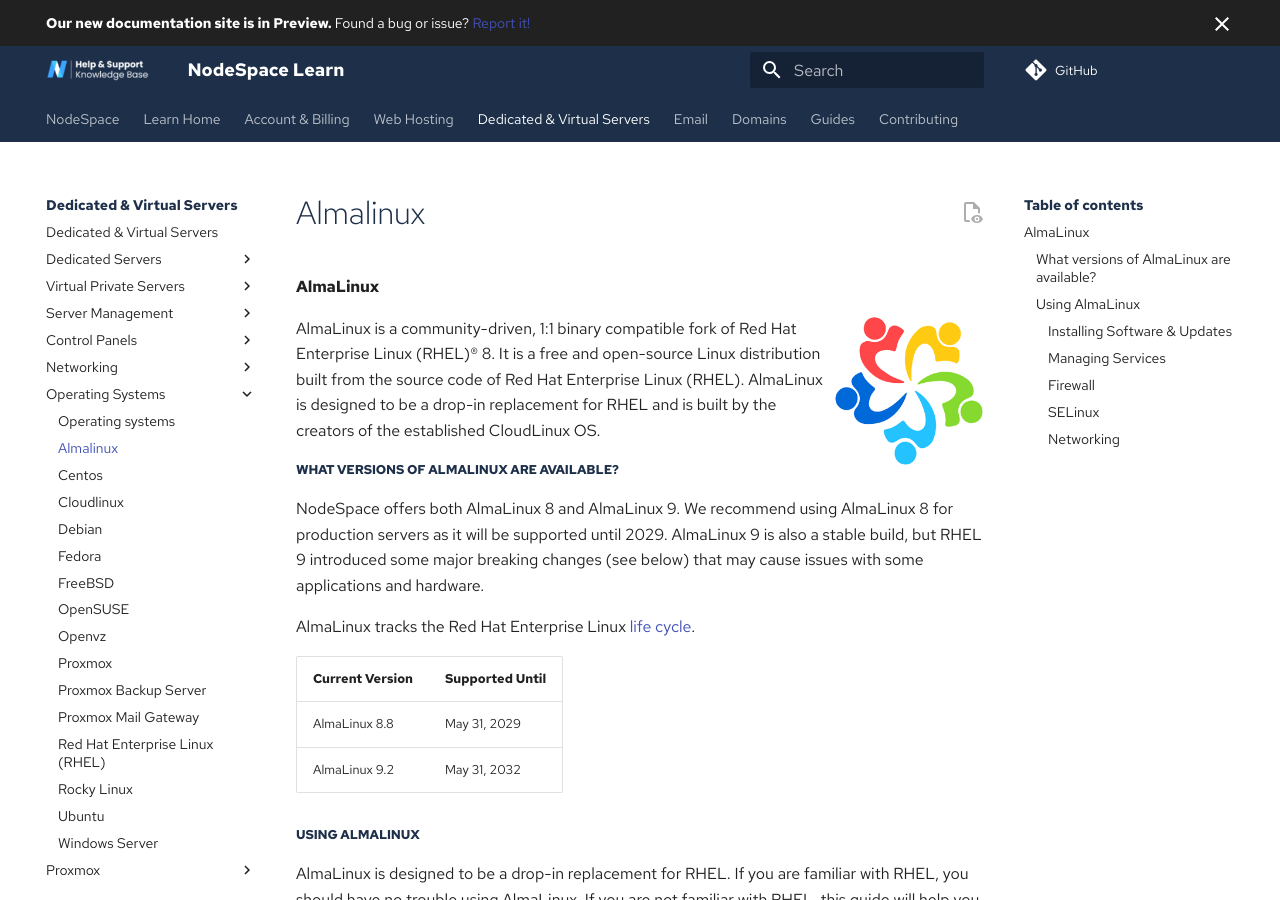
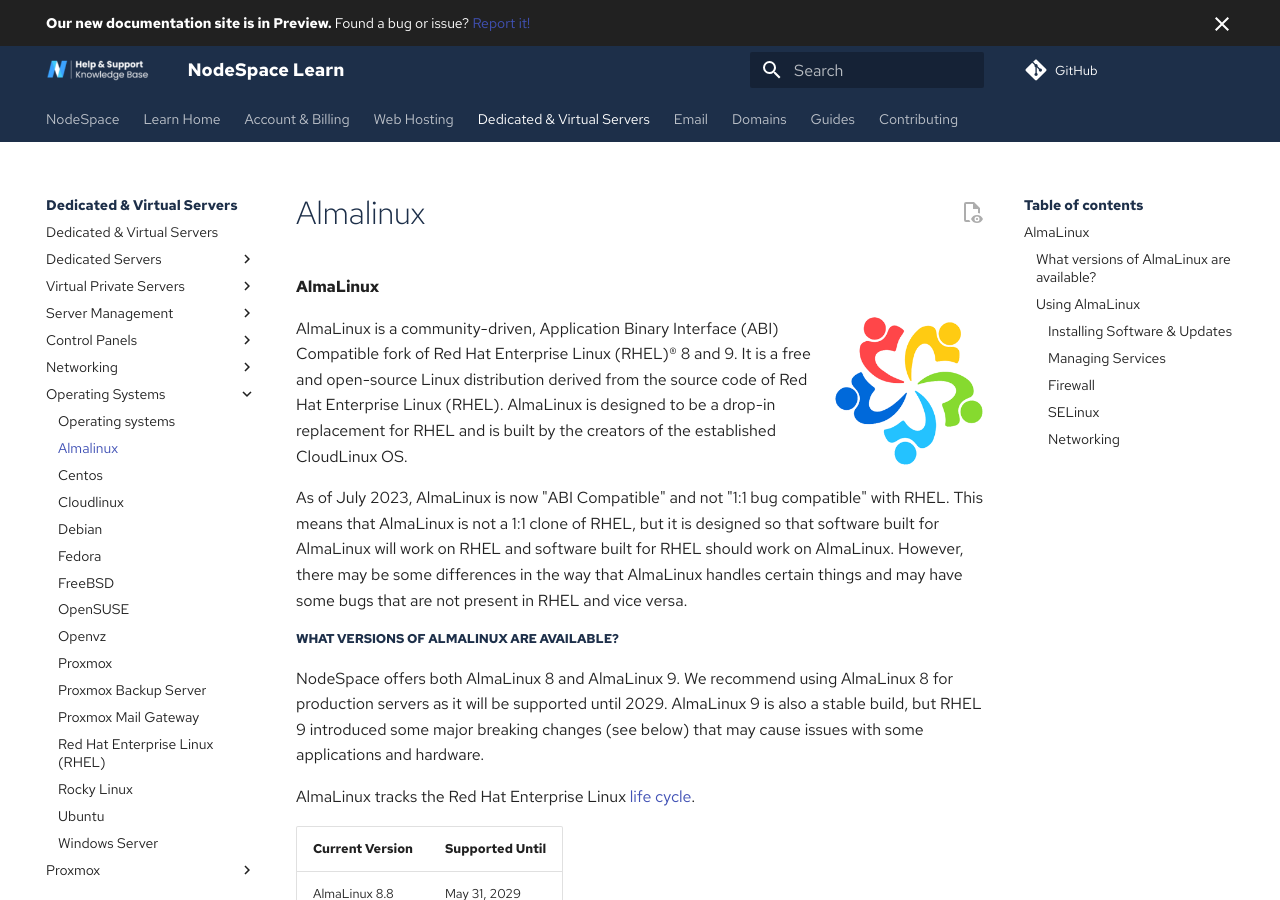
Before and after one commit to nodespacehosting/nodespace-learn, an MkDocs documentation site: the page built from docs/servers/operating_systems/almalinux.md, in a window 1280 px wide and 900 px high. Built offline with MkDocs 1.6.1 and Material for MkDocs 9.7.7, drawn with Linux system fonts in a browser that asks for light colours; some web fonts are replaced; comment, search, counter and statistics services are not loaded.

Commit message:
AlmaLinux is now ABI Compatible

```diff
--- a/docs/servers/operating_systems/almalinux.md
+++ b/docs/servers/operating_systems/almalinux.md
@@ -2,7 +2,9 @@
 
 ![AlmaLinux](../images/oslogos/almalinux.png){ align=right style="width: 150px; margin: 0 0 10px 10px;" }
 
-AlmaLinux is a community-driven, 1:1 binary compatible fork of Red Hat Enterprise Linux (RHEL)® 8. It is a free and open-source Linux distribution built from the source code of Red Hat Enterprise Linux (RHEL). AlmaLinux is designed to be a drop-in replacement for RHEL and is built by the creators of the established CloudLinux OS.
+AlmaLinux is a community-driven, Application Binary Interface (ABI) Compatible fork of Red Hat Enterprise Linux (RHEL)® 8 and 9. It is a free and open-source Linux distribution derived from the source code of Red Hat Enterprise Linux (RHEL). AlmaLinux is designed to be a drop-in replacement for RHEL and is built by the creators of the established CloudLinux OS.
+
+As of July 2023, AlmaLinux is now "ABI Compatible" and not "1:1 bug compatible" with RHEL. This means that AlmaLinux is not a 1:1 clone of RHEL, but it is designed so that software built for AlmaLinux will work on RHEL and software built for RHEL should work on AlmaLinux. However, there may be some differences in the way that AlmaLinux handles certain things and may have some bugs that are not present in RHEL and vice versa.
 
 ## What versions of AlmaLinux are available?
 
```
